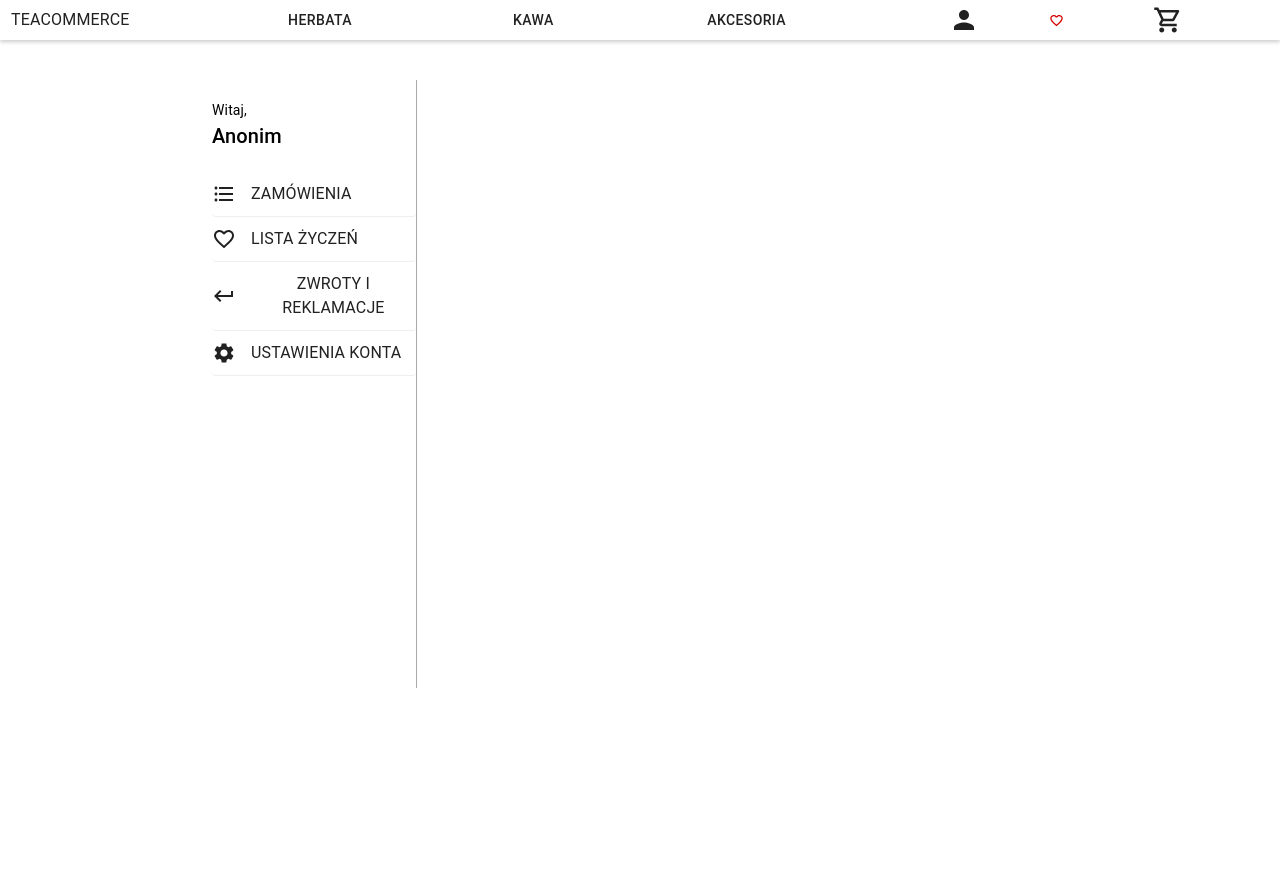
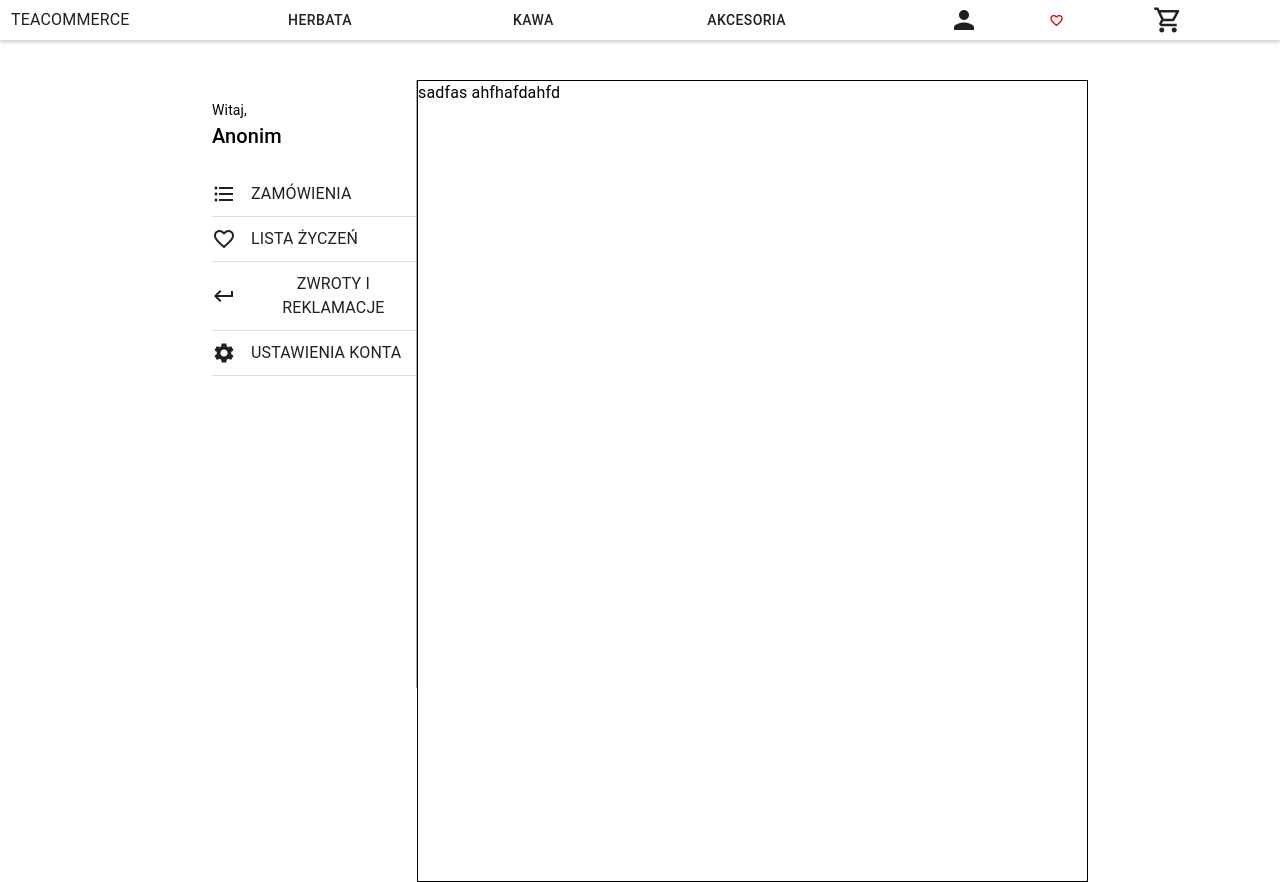
Before and after one commit to BD2-TeaParty/tea-webapp, a React (Create React App) app: page /user in a window 1280 px wide. Both pictures are taken after a click on the button "LISTA ŻYCZEŃ". Before the commit the page ends 800 px from the top, so only its background shows below. Built offline with nearby package versions, Linux system fonts and the light colour scheme.

Commit message:
user page content display, wishlist connected with redux

```diff
--- a/src/components/user/UserPage.css
+++ b/src/components/user/UserPage.css
@@ -31,17 +31,12 @@
 
 .user-page-navigator-buttons button {
     width: 100%;
-    align-content: flex-start;
-    justify-content: flex-start;
-    padding: 10px 0;
-    border-bottom: 1px solid #eee;
-}
-.user-page-navigator-buttons button:hover {
-    background-color: #ddd;
+    justify-content: flex-start !important;
+    padding: 10px 0 !important;
+    transition-duration: 0s !important;
+    border-radius: 0px !important;
+    border-bottom: 1px solid #ddd !important;
 }
 .user-page-navigator-buttons-typo {
     margin-left: 15px !important;
 }
-/* .user-page-navigator-buttons  { */
-    /* margin-left: 10px; */
-/* } */
--- a/src/components/user/UserPage.js
+++ b/src/components/user/UserPage.js
@@ -1,10 +1,11 @@
 import {Button, Typography } from '@material-ui/core';
-import React from 'react';
+import React, { useState } from 'react';
 import { connect } from 'react-redux';
 import FormatListBulletedIcon from '@material-ui/icons/FormatListBulleted';
 import FavoriteBorderIcon from '@material-ui/icons/FavoriteBorder';
 import KeyboardReturnIcon from '@material-ui/icons/KeyboardReturn';
 import SettingsIcon from '@material-ui/icons/Settings';
+import Wishlist from './Wishlist';
 
 import './UserPage.css';
 
@@ -13,9 +14,23 @@ import './UserPage.css';
 const UserPage = props => {
 
 
+    const welcomeMsg = `Witaj,`;
 
+    const [userView, setUserView] = useState('default');
+    // console.log('Switched to', userView)
+    const UserContent = () => {
+        switch (userView) {
+            case 'wishlist':
+                return (
+                    <Wishlist />
+                )
+            default:
+                return (
+                    <div></div>
+                )
+        }
+    }
 
-    const welcomeMsg = `Witaj,`;// >>>${props.user.name}<<<`;
     return (
         <div id='user-page' className='user-page'>
 
@@ -26,29 +41,30 @@ const UserPage = props => {
                 </div>
 
                 <div className='user-page-navigator-buttons'>
-                    {/* <Typography variant='body2'>{welcomeMsg}</Typography> */}
-                    <Button>
+
+                    <Button onClick={() => setUserView('orders')} >
                         <FormatListBulletedIcon />
                         <Typography className='user-page-navigator-buttons-typo'>Zamówienia</Typography>
                     </Button>
-                    <Button>
+                    <Button onClick={() => setUserView('wishlist')} >
                         <FavoriteBorderIcon />
                         <Typography className='user-page-navigator-buttons-typo'>Lista życzeń</Typography>
                     </Button>
-                    <Button>
+                    <Button onClick={() => setUserView('returns')} >
                         <KeyboardReturnIcon />
                         <Typography className='user-page-navigator-buttons-typo'>Zwroty i reklamacje</Typography>
                     </Button>
 
-                    <Button>
+                    <Button onClick={() => setUserView('settings')} >
                         <SettingsIcon />
                         <Typography className='user-page-navigator-buttons-typo'>Ustawienia konta</Typography>
                     </Button>
+
                 </div>
             </div>
 
             <div id='user-page-body' className='user-page-body'>
-
+                {UserContent()}
             </div>
 
         </div>
@@ -60,9 +76,7 @@ const UserPage = props => {
 const mapStateToProps = (state) => {
     return {
         user: state.userReducer.user,
-        address: state.userReducer.address,
-        orders: state.userReducer.orders,
-        wishlist: state.userReducer.wishlist,
+        // address: state.userReducer.address,
     }
 }
 
--- a/src/components/user/Wishlist.css
+++ b/src/components/user/Wishlist.css
@@ -0,0 +1,4 @@
+.user-wishlist-container {
+    /* width: 75%; */
+    border: 1px solid;
+}
--- a/src/components/user/Wishlist.js
+++ b/src/components/user/Wishlist.js
@@ -1,7 +1,9 @@
-import { FixedSizeList as List } from 'react-window';
 import React from 'react'
 import { Typography } from '@material-ui/core';
+import { FixedSizeList as List } from 'react-window';
+import { connect } from 'react-redux';
 
+import './Wishlist.css';
 
 const Wishlist = props => {
 
@@ -19,8 +21,8 @@ const Wishlist = props => {
 
 
 
-
     return (
+        <div className='user-wishlist-container'>
             <List
                 height={800}
                 width={500}
@@ -29,9 +31,14 @@ const Wishlist = props => {
                 itemSize={60}>
                     {WishlistItem}
             </List>
+        </div>
     )
 }
 
 
-
-export default Wishlist;
+const mapStateToProps = (state) => {
+    return {
+        items: state.userReducer.wishlist,
+    }
+}
+export default connect(mapStateToProps)(Wishlist);
```
Lines whose indentation alone changed are shown as unchanged.
